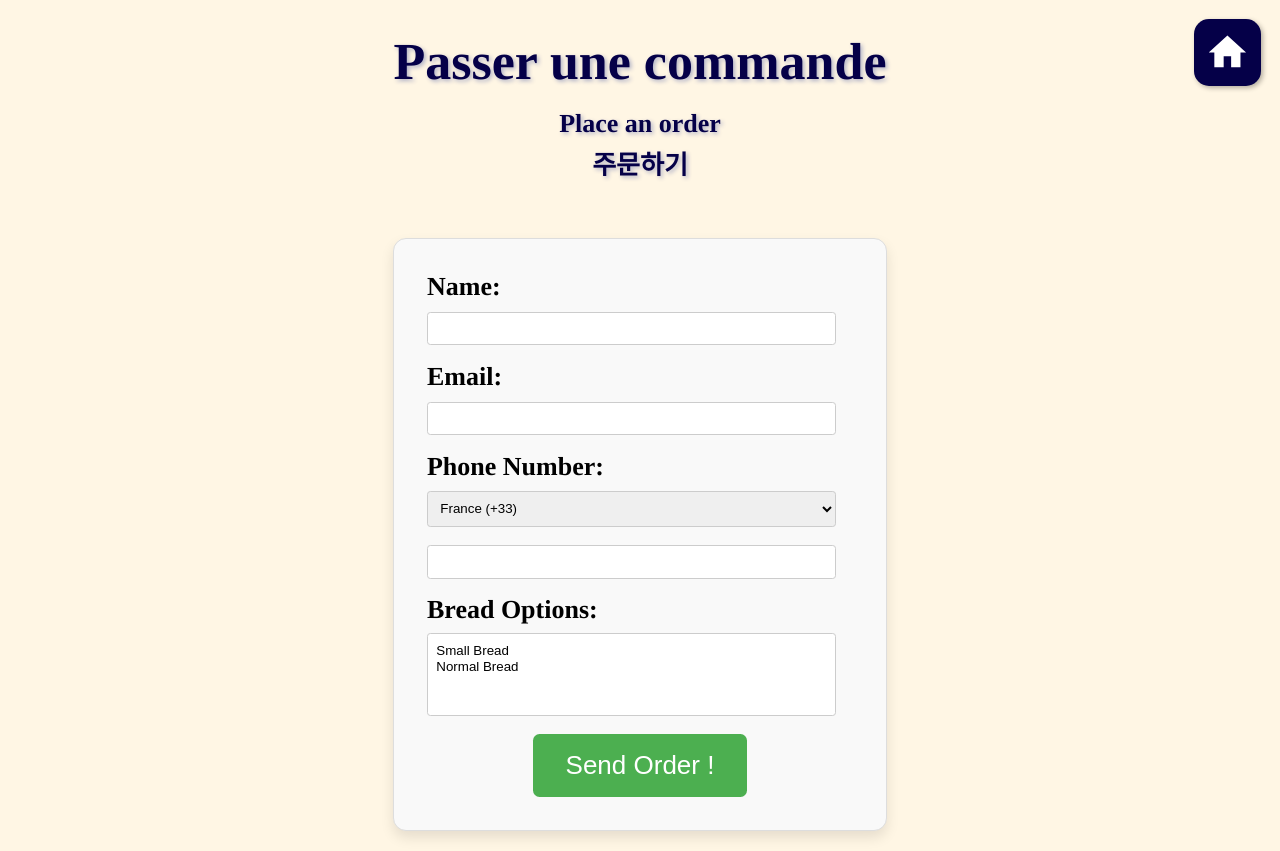
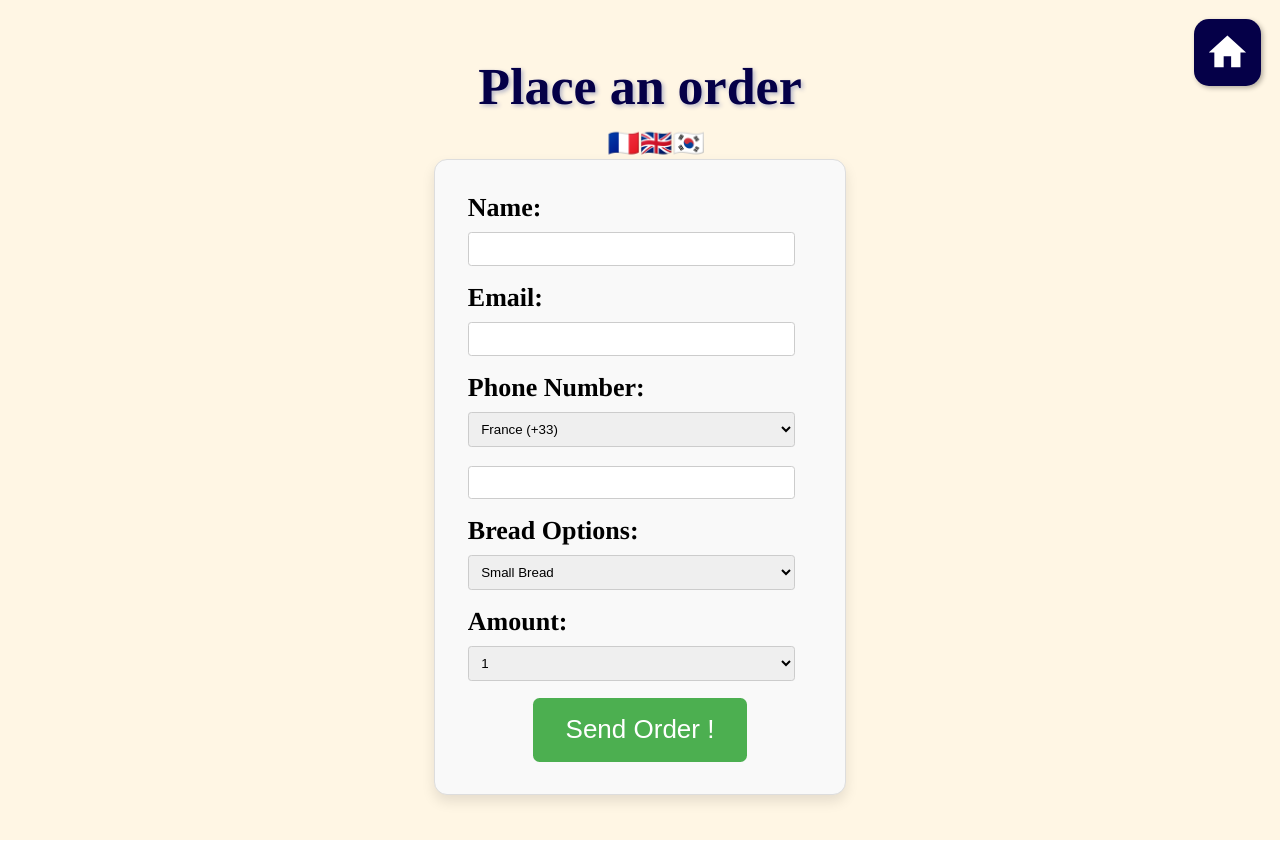
Before and after one commit to Kapwiing/miamlebonpain, a React (Create React App) app: page /order in a window 1280 px wide. Built offline with nearby package versions, Linux system fonts and the light colour scheme.

Commit message:
flags for order

```diff
--- a/src/pages/Order.js
+++ b/src/pages/Order.js
@@ -1,3 +1,4 @@
+import React from 'react';
 import '../style/Home.css';
 import '../style/Order.css';
 
@@ -20,54 +21,109 @@ function Order() {
         const countryCode = sanitizeInput(event.target.countryCode.value);
         const phone = countryCode + sanitizeInput(event.target.phone.value);
         const types = Array.from(event.target.types.selectedOptions).map(option => sanitizeInput(option.value));
+        const amount = Array.from(event.target.amount.selectedOptions).map(option => sanitizeInput(option.value));
 
         if (!validateEmail(email)) {
             alert("Please enter a valid email address.");
             return;
         }
 
-        console.log({ email, name, phone, types });
+        console.log({ email, name, phone, types, amount});
 
-        // Process sanitized inputs
-        alert("Form submitted!");
+        alert("Order sent! Please check your email for confirmation.");
+        // Reset the form after submission
+        event.target.reset();
     };
+    const [language, setLanguage] = React.useState('en');
+
+    const handleLanguageChange = (lang) => {
+      setLanguage(lang);
+    };
+
+    const getLabel = (key) => {
+      const labels = {
+        en: {
+          name: "Name:",
+          email: "Email:",
+          phone: "Phone Number:",
+          breadOptions: "Bread Options:",
+          amount: "Amount:",
+          sendOrder: "Send Order !",
+          header: "Place an order"
+        },
+        fr: {
+          name: "Nom:",
+          email: "Email:",
+          phone: "Numéro de téléphone:",
+          breadOptions: "Options de pain:",
+          amount: "Quantité:",
+          sendOrder: "Envoyer la commande !",
+          header: "Passer une commande"
+        },
+        kr: {
+          name: "이름:",
+          email: "이메일:",
+          phone: "전화번호:",
+          breadOptions: "빵 옵션:",
+          amount: "수량:",
+          sendOrder: "주문 보내기 !",
+          header: "주문하기",
+          notice: "한국어를 선택하셨습니다. 영어로 소통하거나 Google 번역을 사용해야 합니다 :)"
+        }
+      };
+      return labels[language][key];
+    };
+
+    React.useEffect(() => {
+      if (language === 'kr') {
+        alert(getLabel('notice'));
+      }
+    }, [language]);
+
     return (
       <div className="Order">
         <header className="App-header">
           <div id="order">
-            <h1>Passer une commande</h1>
-            <h3>
-                Place an order
-                <br/>
-                주문하기
-            </h3>
+            <h1>{getLabel('header')}</h1>
+            <div className="language-selector">
+              <span role="img" aria-label="French" onClick={() => handleLanguageChange('fr')}>🇫🇷</span>
+              <span role="img" aria-label="English" onClick={() => handleLanguageChange('en')}>🇬🇧</span>
+              <span role="img" aria-label="Korean" onClick={() => handleLanguageChange('kr')}>🇰🇷</span>
+            </div>
             <form onSubmit={handleSubmit}>
               <div>
-                <label htmlFor="name">Name:</label>
+                <label htmlFor="name">{getLabel('name')}</label>
                 <input type="text" id="name" name="name" required />
               </div>
               <div>
-                <label htmlFor="email">Email:</label>
+                <label htmlFor="email">{getLabel('email')}</label>
                 <input type="email" id="email" name="email" required />
               </div>
               <div>
-                <label htmlFor="phone">Phone Number:</label>
+                <label htmlFor="phone">{getLabel('phone')}</label>
                 <select id="countryCode" name="countryCode" required>
                   <option value="+33">France (+33)</option>
                   <option value="+82">South Korea (+82)</option>
-                  {/* <!-- Add more countries as needed --> */}
                 </select>
                 <input type="tel" id="phone" name="phone" pattern="[0-9]*" required />
               </div>
               <div>
-                <label htmlFor="types">Bread Options:</label>
-                <select id="types" name="types" multiple required>
+                <label htmlFor="types">{getLabel('breadOptions')}</label>
+                <select id="types" name="types" required>
                   <option value="type2">Small Bread</option>
                   <option value="type1">Normal Bread</option>
-                  {/* <!-- Add more types as needed --> */}
                 </select>
               </div>
-              <button type="submit">Send Order !</button>
+              <div>
+                <label htmlFor="amount">{getLabel('amount')}</label>
+                <select id="amount" name="amount" required>
+                  <option value="1">1</option>
+                  <option value="2">2</option>
+                  <option value="3">3</option>
+                </select>
+              </div>
+              <div></div>
+              <button type="submit">{getLabel('sendOrder')}</button>
             </form>
           </div>
         </header>
--- a/src/style/Order.css
+++ b/src/style/Order.css
@@ -52,3 +52,8 @@
 .Order button[type="submit"]:hover {
     background-color: #45a049;
 }
+
+.Order .language-selector {
+    cursor: pointer;
+    margin-left: 1.25em;
+}
```
